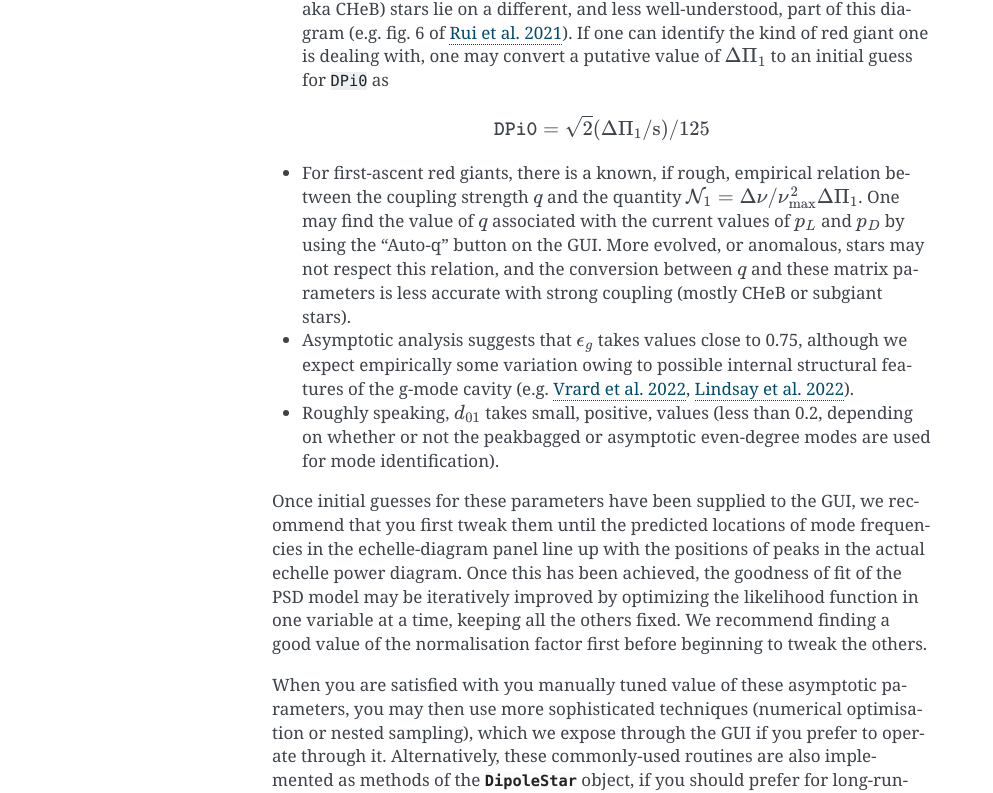
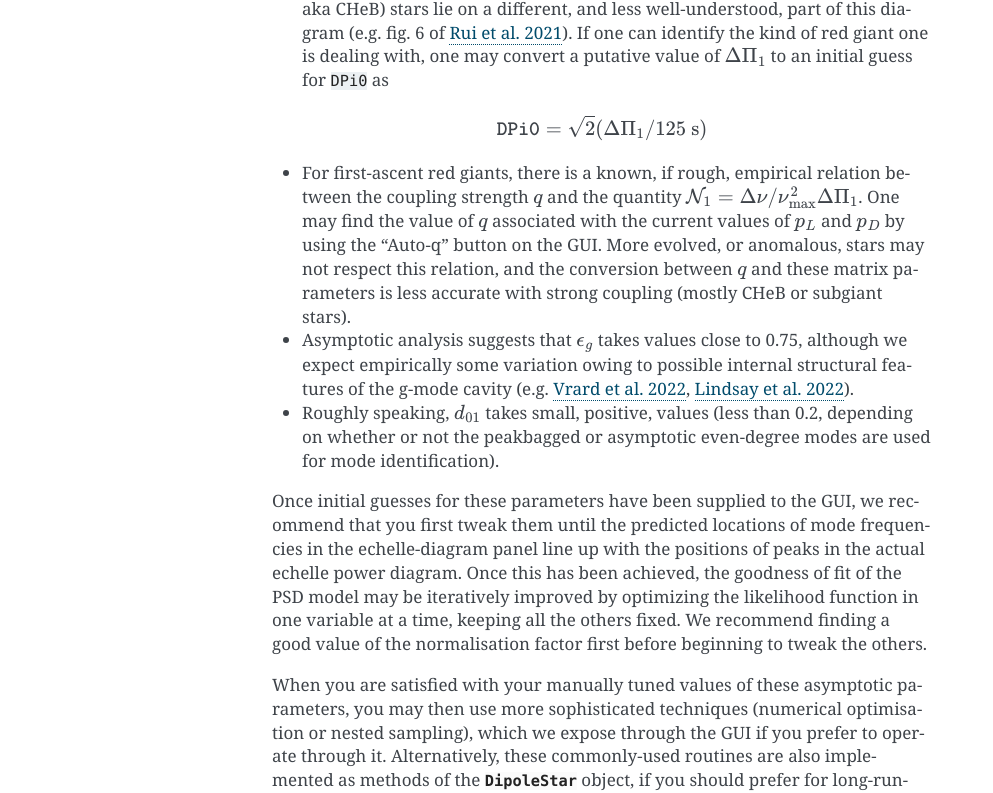
Before and after one commit to darthoctopus/reggae, a Sphinx documentation site: the page built from docs/quickstart.md, in a window 1280 px wide. Shown: the part 1097-1890 px from the top of the page, without its empty margins (148-1141 px from the left). Built offline with Sphinx 7.4.7, drawn with Linux system fonts in a browser that asks for light colours.

Commit message:
formatting/typos

```diff
--- a/docs/quickstart.md
+++ b/docs/quickstart.md
@@ -27,7 +27,7 @@ Once the {class}`~reggae.dipolestar.DipoleStar` object has been loaded into a GU
 
 - There is a tight empirical $\Delta\nu$-$\Delta\Pi_1$ sequence for first-ascent red giant stars; see e.g. fig. 1 of [Deheuvels et al. 2022](https://ui.adsabs.harvard.edu/abs/2022A%26A...659A.106D/abstract). More evolved (e.g. core-helium-burning aka CHeB) stars lie on a different, and less well-understood, part of this diagram (e.g. fig. 6 of [Rui et al. 2021](https://ui.adsabs.harvard.edu/abs/2021MNRAS.508.1618R/abstract)). If one can identify the kind of red giant one is dealing with, one may convert a putative value of $\Delta\Pi_1$ to an initial guess for `DPi0` as
 
-$$\texttt{DPi0} = \sqrt{2}(\Delta\Pi_1/\mathrm{s}) / 125$$
+$$\texttt{DPi0} = \sqrt{2}(\Delta\Pi_1/125\ \mathrm{s})$$
 
 - For first-ascent red giants, there is a known, if rough, empirical relation between the coupling strength $q$ and the quantity $\mathcal{N}_1 = \Delta\nu / \nu_\text{max}^2 \Delta\Pi_1$. One may find the value of $q$ associated with the current values of $p_L$ and $p_D$ by using the "Auto-q" button on the GUI. More evolved, or anomalous, stars may not respect this relation, and the conversion between $q$ and these matrix parameters is less accurate with strong coupling (mostly CHeB or subgiant stars).
 
@@ -37,7 +37,7 @@ $$\texttt{DPi0} = \sqrt{2}(\Delta\Pi_1/\mathrm{s}) / 125$$
 
 Once initial guesses for these parameters have been supplied to the GUI, we recommend that you first tweak them until the predicted locations of mode frequencies in the echelle-diagram panel line up with the positions of peaks in the actual echelle power diagram. Once this has been achieved, the goodness of fit of the PSD model may be iteratively improved by optimizing the likelihood function in one variable at a time, keeping all the others fixed. We recommend finding a good value of the normalisation factor first before beginning to tweak the others.
 
-When you are satisfied with you manually tuned value of these asymptotic parameters, you may then use more sophisticated techniques (numerical optimisation or nested sampling), which we expose through the GUI if you prefer to operate through it. Alternatively, these commonly-used routines are also implemented as methods of the {class}`~reggae.dipolestar.DipoleStar` object, if you should prefer for long-running tasks to be run in standalone scripts.
+When you are satisfied with your manually tuned values of these asymptotic parameters, you may then use more sophisticated techniques (numerical optimisation or nested sampling), which we expose through the GUI if you prefer to operate through it. Alternatively, these commonly-used routines are also implemented as methods of the {class}`~reggae.dipolestar.DipoleStar` object, if you should prefer for long-running tasks to be run in standalone scripts.
 
 ## Saving Your Work
 
```
